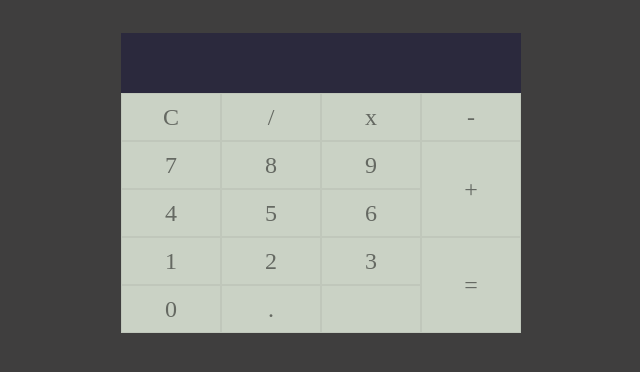
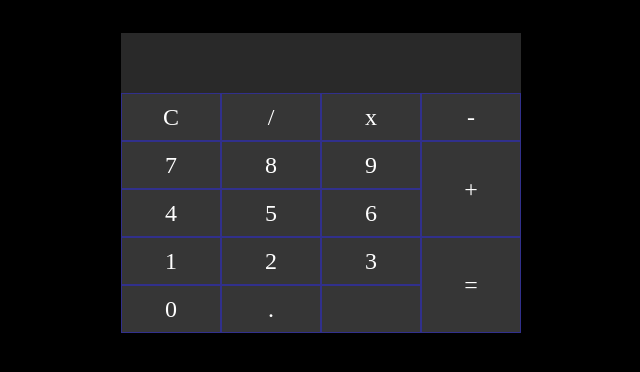
Before and after one commit to JuanPineda115/CalculadoraJS, a React app: page / in a window 1280 px wide. Shown: the whole page, without its empty margins (319-959 px from the left). Built offline with nearby package versions, Linux system fonts and the light colour scheme; a web font is replaced by a local one.

Commit message:
cambios finales de disenio

```diff
--- a/src/components/Button.css
+++ b/src/components/Button.css
@@ -1,13 +1,13 @@
 .Button {
-    background: #cad2c5;
+    background: #363636;
     display: flex;
-    border: 1px solid rgba(0,0,0,0.05);
+    border: 1px solid rgba(46, 43, 223, 0.514);
     box-sizing: border-box;
     align-items: center;
     justify-content: center;
     width: 25%;
     font-size: 24px;
-    color: rgba(0, 0, 0, 0.5);
+    color: rgb(255, 255, 255);
     height: 20%;
     min-width: 25%;
 }
@@ -21,6 +21,6 @@
 }
 
 .Button:hover {
-    background: #d7ddd3;
+    background: #01178f94;
     cursor: default;
 }
--- a/src/components/Display.css
+++ b/src/components/Display.css
@@ -2,8 +2,8 @@
     display: flex;
     justify-content: flex-end;
     align-items: center;
-    background: #2b293d;
+    background: #292929;
     height: 20%;
-    color: #80c9c9;
+    color: #ffffff;
     font-size: 24px;
 }
--- a/src/index.css
+++ b/src/index.css
@@ -1,7 +1,7 @@
 @import url('https://fonts.google.com/specimen/Zen+Dots?preview.text=123456&preview.text_type=custom');
 
 body{
-    background-color: rgb(63, 62, 62);
+    background-color: rgb(0, 0, 0);
     display: flex;
     justify-content: center;
     align-items: center;
```
